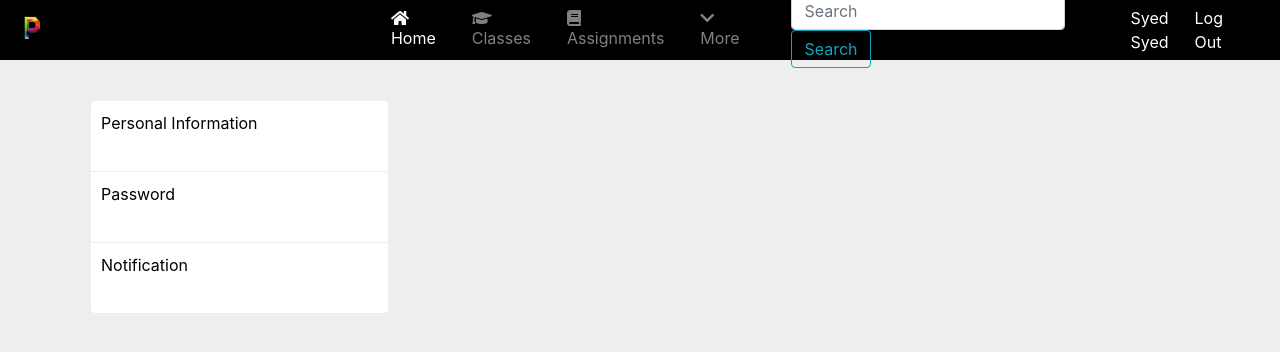
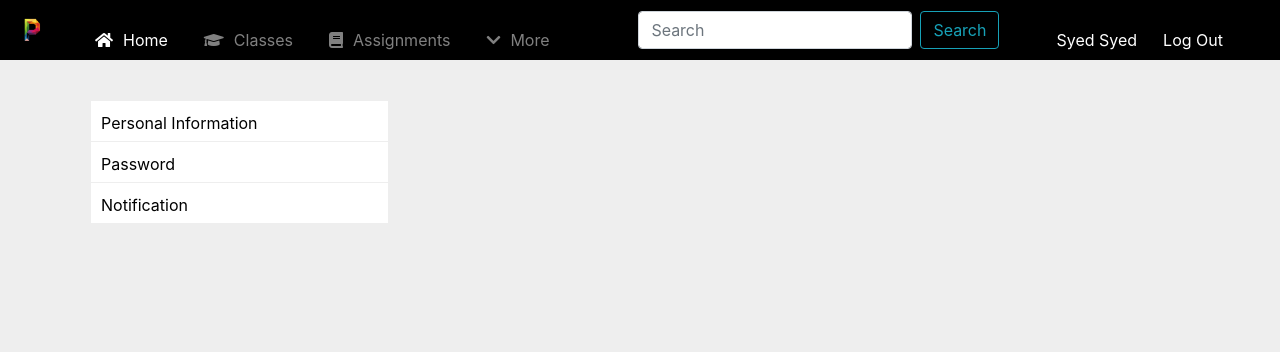
Before and after one commit to SyeedHasan/TeachMe, a PHP site: page /settings.php in a window 1280 px wide. Shown: the top 352 px of the page. Run offline with PHP 8.4, Linux system fonts and the light colour scheme; a user stored in the database is signed in; data comes from the database, SQL or seed files in the repository; some libraries are stand-ins or nearby versions.

Commit message:
settings updated

```diff
--- a/assets/css/settings.css
+++ b/assets/css/settings.css
@@ -5,21 +5,21 @@
     margin-left: 90px;
     margin-top: 40px;
 }
+
 .anchortags{
     padding-left:10px;
 }
-a{
+li a{
     color:black;
-    margin:0px;
     display:block;
-    width:100%;
-    height:100%;
+    height:20px;
 
 
 }
 a:hover{
     text-decoration:none;
     color:black;
+    transition:0.5s;
 }
 .contents{
     list-style-type: none;
@@ -28,7 +28,6 @@ a:hover{
     padding:0px;
     border:1px;
     border-style:groove;
-    border-radius:5px;
 }
 
 .link{
```
